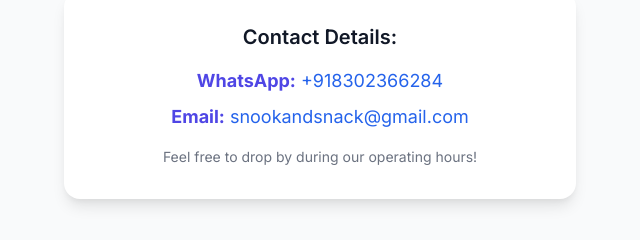
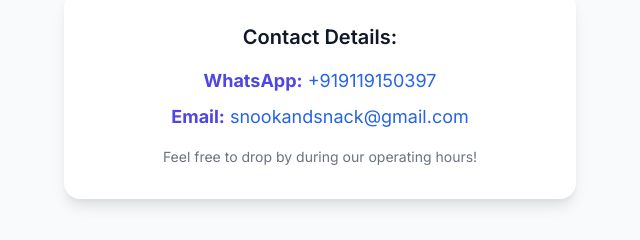
Before and after one commit to snookandsnack/ComapnyWebsite, a plain HTML site: page index.html in a window 1280 px wide. Shown: the part 2247-2487 px from the top of the page, 320-960 px from the left. Drawn offline with nearby package versions, Linux system fonts and the light colour scheme.

Commit message:
Add files via upload

```diff
--- a/index.html
+++ b/index.html
@@ -131,7 +131,7 @@
             <p class="text-lg mb-8 text-gray-700">Have questions or want to book a slot? Reach out to us!</p>
             <div class="card p-8 inline-block max-w-lg w-full">
                 <p class="text-xl font-semibold mb-4 text-gray-900">Contact Details:</p>
-                <p class="text-lg mb-2"><strong class="text-indigo-600">WhatsApp:</strong> <a href="https://wa.me/+918302366284" target="_blank" class="text-blue-600 hover:underline">+918302366284</a></p>
+                <p class="text-lg mb-2"><strong class="text-indigo-600">WhatsApp:</strong> <a href="https://wa.me/919119150397" target="_blank" class="text-blue-600 hover:underline">+919119150397</a></p>
                 <p class="text-lg mb-4"><strong class="text-indigo-600">Email:</strong> <a href="mailto:snookandsnack@gmail.com" class="text-blue-600 hover:underline">snookandsnack@gmail.com</a></p>
                 <p class="text-sm text-gray-500 mt-4">
                     Feel free to drop by during our operating hours!
```
